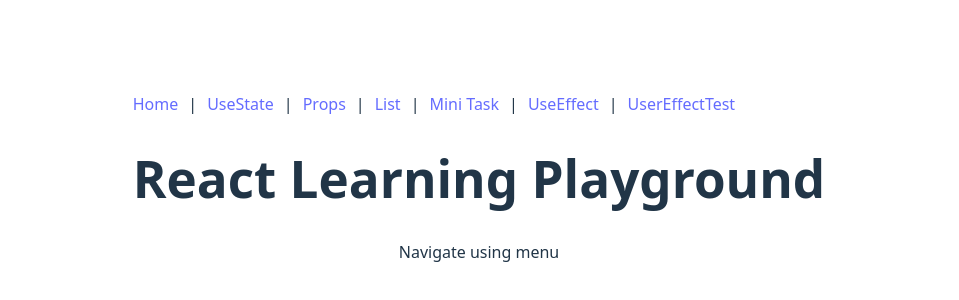
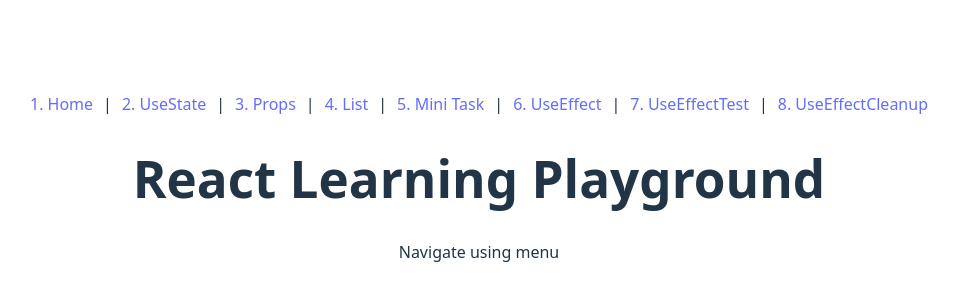
Before and after one commit to DevParmar2101/react-basic, a React (Vite) app: page / in a window 1280 px wide. Shown: the part 214-514 px from the top of the page, without its empty margins (161-1120 px from the left). Built offline with nearby package versions, Linux system fonts and the light colour scheme.

Commit message:
- enhancement

```diff
--- a/src/App.jsx
+++ b/src/App.jsx
@@ -6,7 +6,8 @@ import Props from "./pages/Props.jsx";
 import List from "./pages/ListRender.jsx";
 import Mini from "./pages/MiniTask.jsx";
 import UseEffect from "./pages/UseEffect.jsx";
-import UserEffectTest from "./pages/UseEffectTest.jsx";
+import UseEffectTest from "./pages/UseEffectTest.jsx";
+import UseEffectCleanup from "./pages/UseEffectCleanup.jsx";
 
 import './App.css'
 
@@ -14,13 +15,14 @@ function App() {
     return (
         <BrowserRouter>
             <nav style={{ display: "flex", gap: "10px" }}>
-                <Link to="/">Home</Link> |
-                <Link to="/state">UseState</Link> |
-                <Link to="/props">Props</Link> |
-                <Link to="/list">List</Link> |
-                <Link to="/task">Mini Task</Link> |
-                <Link to="/use-effect">UseEffect</Link> |
-                <Link to="/user-effect-test">UserEffectTest</Link>
+                <Link to="/">1. Home</Link> |
+                <Link to="/state">2. UseState</Link> |
+                <Link to="/props">3. Props</Link> |
+                <Link to="/list">4. List</Link> |
+                <Link to="/task">5. Mini Task</Link> |
+                <Link to="/use-effect">6. UseEffect</Link> |
+                <Link to="/use-effect-test">7. UseEffectTest</Link> |
+                <Link to="/use-effect-cleanup">8. UseEffectCleanup</Link>
             </nav>
             <Routes>
                 <Route path="/" element={<Home />} />
@@ -29,7 +31,8 @@ function App() {
                 <Route path="/list" element={<List />} />
                 <Route path="/task" element={<Mini />} />
                 <Route path="/use-effect" element={<UseEffect />} />
-                <Route path="/user-effect-test" element={<UserEffectTest />} />
+                <Route path="/use-effect-test" element={<UseEffectTest />} />
+                <Route path="/user-effect-cleanup" element={<UseEffectCleanup />} />
             </Routes>
         </BrowserRouter>
     );
```
